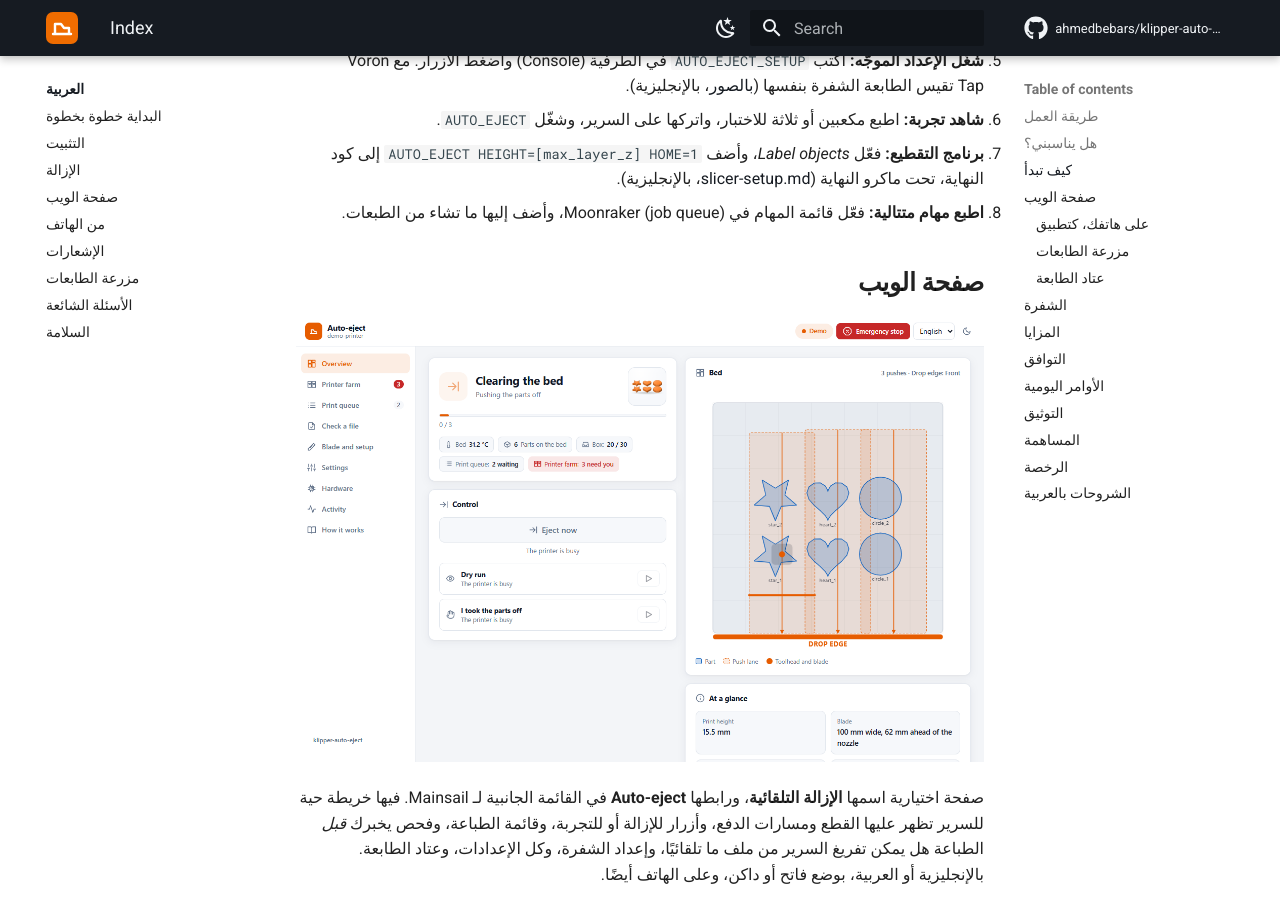
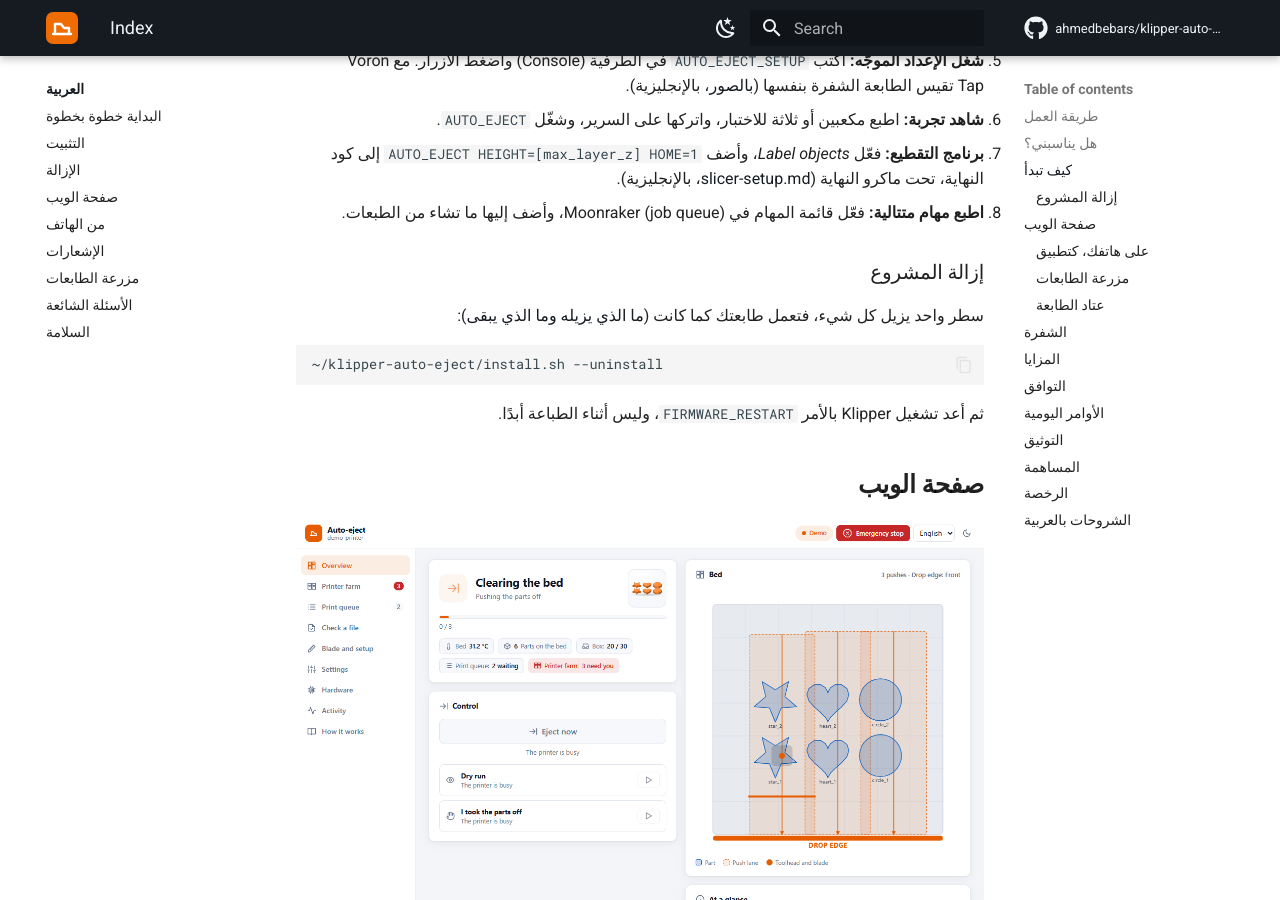
Before and after one commit to ahmedbebars/klipper-auto-eject, an MkDocs documentation site: the page built from docs/ar/README.md, in a window 1280 px wide and 900 px high, scrolled down 4864 px. Built offline with MkDocs 1.6.1 and Material for MkDocs 9.7.7, drawn with Linux system fonts in a browser that asks for light colours; comment, search, counter and statistics services are not loaded.

Commit message:
README: Removing it, in the links at the top and under Getting started
The one line and the restart, in English and Arabic, linking to the page
with the details.

````diff
--- a/docs/ar/README.md
+++ b/docs/ar/README.md
@@ -24,6 +24,7 @@
   <a href="../README.md">التوثيق (بالإنجليزية)</a> ·
   <a href="../troubleshooting.md">حل المشكلات (بالإنجليزية)</a> ·
   <a href="https://github.com/ahmedbebars/klipper-auto-eject/discussions">النقاشات</a> ·
+  <a href="uninstall.md">إزالة المشروع</a> ·
   <a href="../../README.md"><b>English</b></a>
 </p>
 
@@ -95,6 +96,16 @@
 7. **برنامج التقطيع:** فعّل *Label objects*، وأضف `AUTO_EJECT HEIGHT=[max_layer_z] HOME=1` إلى
    كود النهاية، تحت ماكرو النهاية ([slicer-setup.md](../slicer-setup.md)، بالإنجليزية).
 8. **اطبع مهام متتالية:** فعّل قائمة المهام في Moonraker (job queue)، وأضف إليها ما تشاء من الطبعات.
+
+### إزالة المشروع
+
+سطر واحد يزيل كل شيء، فتعمل طابعتك كما كانت ([ما الذي يزيله وما الذي يبقى](uninstall.md)):
+
+```bash
+~/klipper-auto-eject/install.sh --uninstall
+```
+
+ثم أعد تشغيل Klipper بالأمر `FIRMWARE_RESTART`، وليس أثناء الطباعة أبدًا.
 
 ## صفحة الويب
 
````
Also changed, not shown: README.md (+12 -0 lines).
